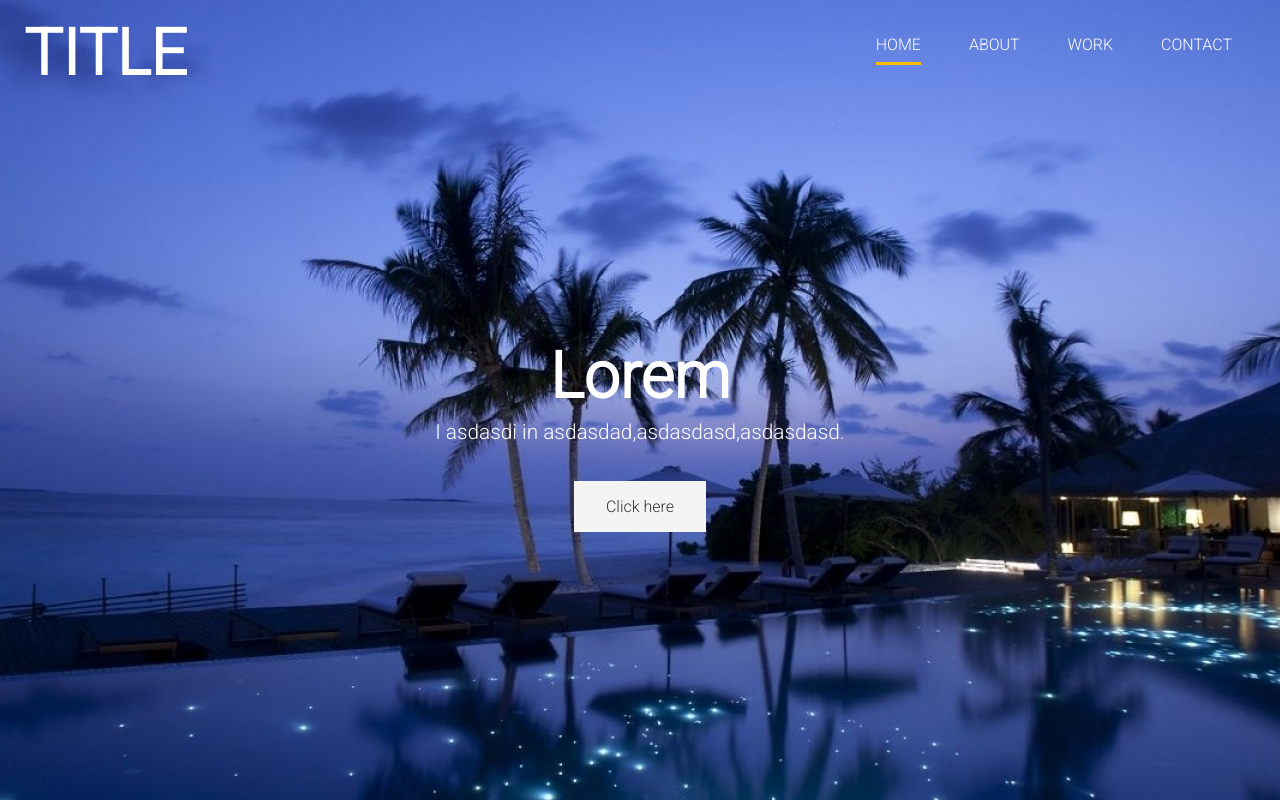
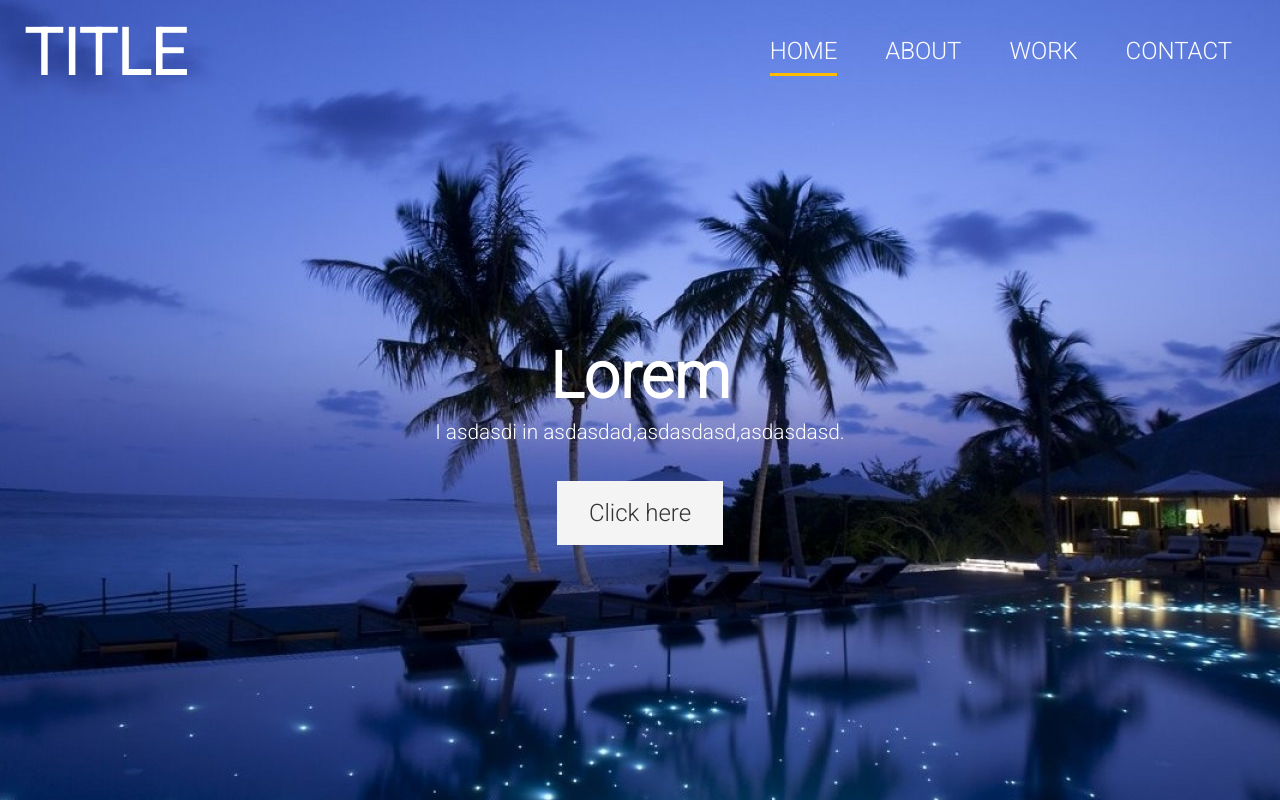
Before and after one commit to gideon-cooper/website, a plain HTML site: page q/index.html in a window 1280 px wide. Shown: the top 802 px of the page. Drawn offline with Linux system fonts and the light colour scheme.

Commit message:
Add files via upload

```diff
--- a/q/scss/main.scss
+++ b/q/scss/main.scss
@@ -198,6 +198,13 @@ input[class^="btn-"]:hover {
   }
 }
 
+@media (min-width: 1200px) {
+  body {
+    font-size: 1.5rem;
+  }
+
+}
+
 //Media
 @media (max-width: 768px) {
   #header-home {
```
Also changed, not shown: q/css/main.css.
